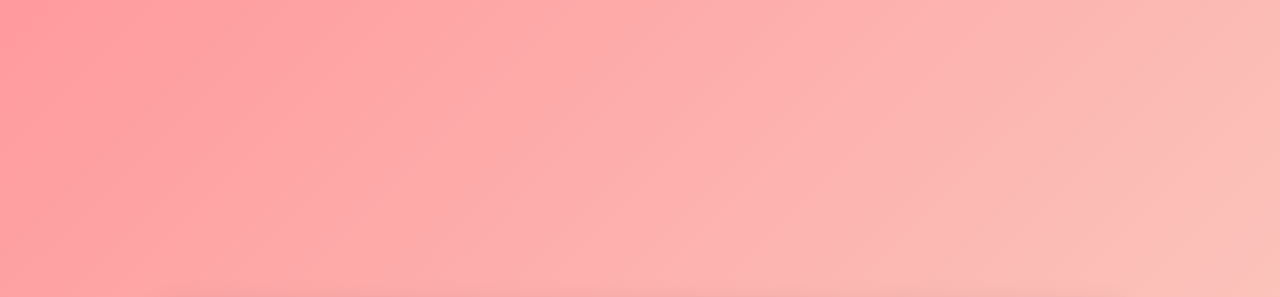
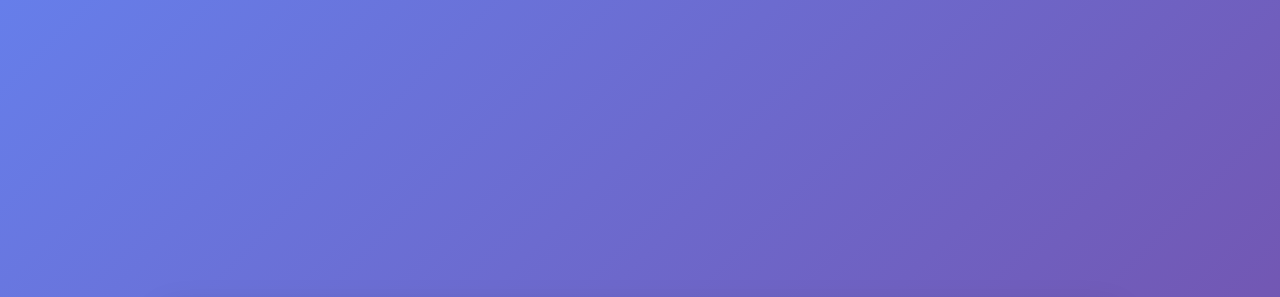
Before and after one commit to Shiv100/Hello-World, a plain HTML site: page index.html in a window 1280 px wide. Shown: the top 297 px of the page. Drawn offline with Linux system fonts and the light colour scheme.

Commit message:
Revert "Update index.html"
This reverts commit 72f3a9df0570d8fcc03158523b1bd7dcba62b737.

```diff
--- a/index.html
+++ b/index.html
@@ -13,7 +13,7 @@
 
         body {
             font-family: 'Segoe UI', Tahoma, Geneva, Verdana, sans-serif;
-            background: linear-gradient(135deg, #ff9a9e 0%, #fad0c4 100%);
+            background: linear-gradient(135deg, #667eea 0%, #764ba2 100%);
             min-height: 100vh;
             display: flex;
             align-items: center;
```
